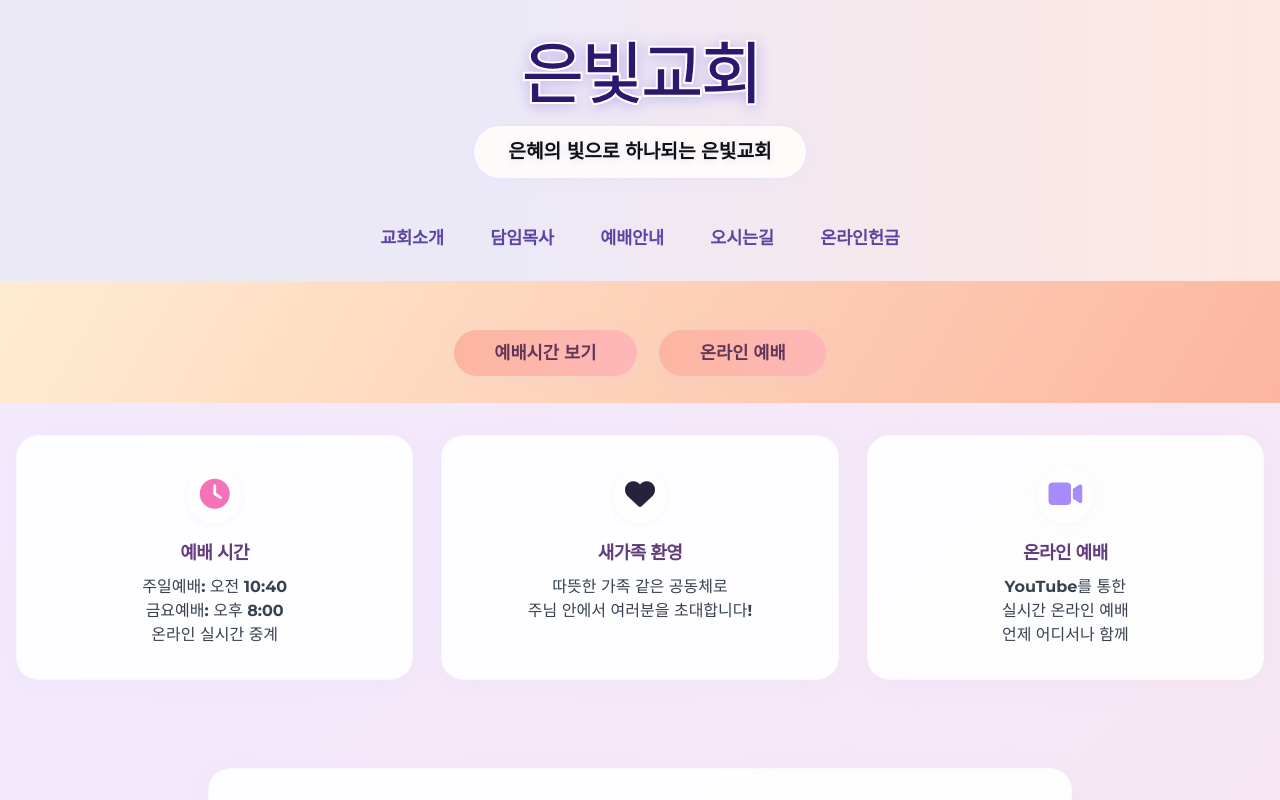
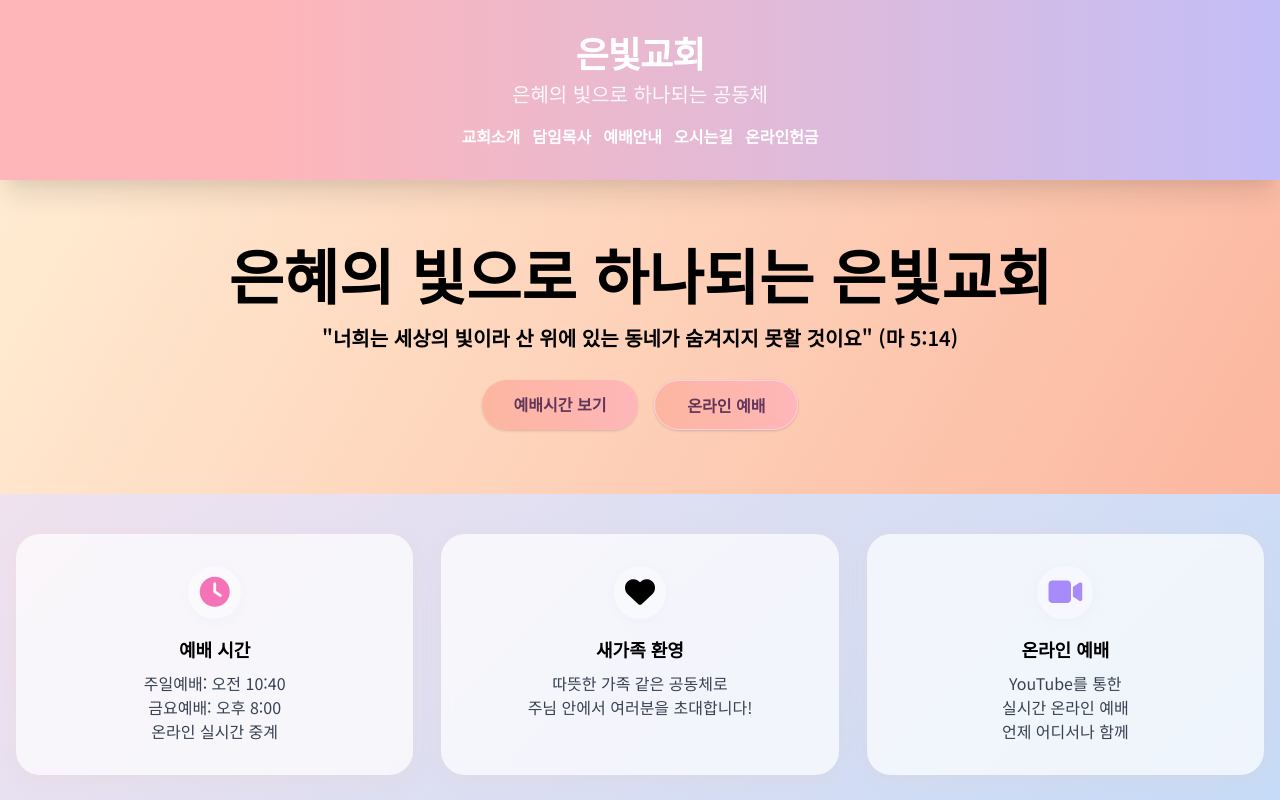
Before and after one commit to yangs777/eunbit-church-website, a website: page index.html in a window 1280 px wide. Shown: the top 800 px of the page. Drawn offline with nearby package versions, Linux system fonts and the light colour scheme; a web font is replaced by a local one.

Commit message:
롤백.html

```diff
--- a/index.html
+++ b/index.html
@@ -4,201 +4,110 @@
   <meta charset="UTF-8" />
   <meta name="viewport" content="width=device-width, initial-scale=1.0"/>
   <title>은빛교회 - 은혜의 빛</title>
-  <!-- Gmarket Sans (제목) -->
-  <link href="https://cdn.jsdelivr.net/gh/webfontworld/gmarket/GmarketSans.css" rel="stylesheet">
-  <!-- Montserrat (영문/숫자) -->
-  <link href="https://fonts.googleapis.com/css2?family=Montserrat:wght@700;900&display=swap" rel="stylesheet">
-  <!-- TailwindCSS & FontAwesome -->
+  <!-- TailwindCSS -->
   <link href="https://cdn.jsdelivr.net/npm/tailwindcss@2.2.19/dist/tailwind.min.css" rel="stylesheet">
+  <!-- Font Awesome -->
   <link rel="stylesheet" href="https://cdn.jsdelivr.net/npm/@fortawesome/fontawesome-free@6.4.0/css/all.min.css">
+  <!-- Noto Sans KR -->
+  <link href="https://fonts.googleapis.com/css2?family=Noto+Sans+KR:wght@400;600;800&display=swap" rel="stylesheet">
   <style>
-    body {
-      font-family: 'GmarketSans', 'Montserrat', sans-serif;
-      background: linear-gradient(135deg, #f1eaff 0%, #ffe2e2 100%);
-      color: #25223b;
+    html, body {
+      height: 100%;
+      font-family: 'Noto Sans KR', sans-serif;
+      background: linear-gradient(135deg, #fde4ec 0%, #c6dbf7 100%);
       min-height: 100vh;
-      margin: 0;
+    }
+    .frosted {
+      background: rgba(255,255,255,0.7);
+      box-shadow: 0 4px 32px rgba(120, 120, 180, 0.12), 0 1.5px 8px rgba(180,120,180,0.06);
+      border-radius: 1.5rem;
+      backdrop-filter: blur(6px);
     }
     .header-bg {
-      background: linear-gradient(90deg, #ece9f7 40%, #ffe7e2 100%);
-      box-shadow: 0 3px 18px 0 #c7bcf440;
-      padding-top: 32px;
-      padding-bottom: 24px;
+      background: linear-gradient(90deg, #ffb6b9 20%, #c3bef7 100%);
     }
-    .logo-main {
-      font-family: 'GmarketSans', 'Montserrat', sans-serif;
-      font-size: 4.2rem;
-      font-weight: 900;
-      color: #2c186f;
-      letter-spacing: -0.03em;
-      line-height: 1.08;
-      text-align: center;
-      background: none;
-      text-shadow:
-        0 1px 0 #fff,
-        0 3px 14px #b6a6e7cc,
-        2px 5px 0 #e6e7f5,
-        0 0px 14px #cebaff40;
-      -webkit-text-stroke: 2px #fff;
-      margin-bottom: 0.2em;
-      margin-top: 0.1em;
-      transition: font-size .3s;
-    }
-    @media (max-width: 700px) {
-      .logo-main { font-size: 2.1rem; }
-    }
-    .logo-slogan {
-      display: inline-block;
-      font-family: 'GmarketSans', 'Montserrat', sans-serif;
-      font-size: 1.2rem;
-      color: #111;
-      font-weight: 700;
-      background: #fffdfbe7;
-      border-radius: 2em;
-      padding: 0.6em 1.8em;
-      margin: 0 auto 18px auto;
-      text-shadow:
-        0 2px 6px #eee9fa,
-        1px 1px 0 #fff,
-        0 1px 10px #9b8dff1a;
-      box-shadow: 0 2px 18px 0 #eedbff2e;
-      border: 1.6px solid #eae3ff;
-    }
-    nav {
-      margin: 24px auto 2px auto;
-      text-align: center;
-    }
-    nav a {
-      display: inline-block;
-      margin: 0 10px;
-      font-family: 'Montserrat', 'GmarketSans', sans-serif;
-      font-weight: 700;
-      font-size: 1.09rem;
-      color: #5d43a2;
-      letter-spacing: -0.01em;
-      padding: 4px 11px;
-      border-radius: 8px;
-      transition: color .18s, background .18s;
-      text-decoration: none;
-    }
-    nav a:hover, nav a.active {
-      color: #fff;
-      background: linear-gradient(90deg, #ab89f8 0%, #ffd6e3 100%);
-      box-shadow: 0 3px 14px #d4c1fd55;
-    }
-    .hero-btns {
-      margin: 24px 0 18px 0;
-      text-align: center;
+    .hero-bg {
+      background: linear-gradient(120deg, #ffecd2 0%, #fcb69f 100%);
     }
     .btn-warm {
-      font-family: 'GmarketSans', 'Montserrat', sans-serif;
-      font-size: 1.1rem;
       background: linear-gradient(90deg, #fcb69f, #ffb6b9);
       color: #613659;
-      font-weight: 700;
-      border-radius: 2em;
-      padding: 0.7em 2.3em;
-      margin: 0 9px;
-      border: none;
-      box-shadow: 0 2px 18px #cfcfff28;
-      cursor: pointer;
-      transition: background .16s, color .15s, box-shadow .16s, transform .16s;
     }
     .btn-warm:hover {
-      background: linear-gradient(90deg, #ffb6b9, #fcb69f 90%);
-      color: #47274e;
-      transform: translateY(-2px) scale(1.045);
-      box-shadow: 0 8px 28px #ddb5f646;
+      background: linear-gradient(90deg, #ffb6b9, #fcb69f);
+      color: #5f294b;
+      box-shadow: 0 2px 12px #fcb69f40;
     }
-    .frosted {
-      background: rgba(255,255,255,0.9);
-      box-shadow: 0 4px 24px 0 #cebaff18;
-      border-radius: 1.4rem;
-      backdrop-filter: blur(4px);
-      border: 1.3px solid #eae3ff44;
+    .warm-shadow {
+      box-shadow: 0 4px 20px 0 rgba(240, 188, 159, 0.15);
     }
     .glass-icon {
-      background: rgba(255,255,255,0.4);
+      background: rgba(255,255,255,0.33);
       border-radius: 9999px;
       padding: 0.7em;
+      box-shadow: 0 2px 12px #c6dbf730;
       margin-bottom: 1em;
-      box-shadow: 0 2px 10px #bbaee91b;
       display: inline-block;
-    }
-    h2, h3, h4 {
-      font-family: 'GmarketSans', 'Montserrat', sans-serif;
-      font-weight: 800;
-      letter-spacing: -0.03em;
-      color: #603c7d;
-    }
-    blockquote {
-      font-family: 'Montserrat', 'GmarketSans', sans-serif;
-      font-size: 1.07rem;
-      color: #7c5a69;
-      background: #fff7fbab;
-      border-left: 4px solid #cebbff88;
-      padding: 1.2em 1.5em;
-      border-radius: 1.5em;
-      margin-bottom: 1em;
-      font-weight: 500;
     }
   </style>
 </head>
 <body>
   <!-- Header -->
-  <header class="header-bg">
-    <div class="container mx-auto flex flex-col items-center">
-      <h1 class="logo-main">은빛교회</h1>
-      <div class="logo-slogan">은혜의 빛으로 하나되는 은빛교회</div>
-      <nav>
-        <a href="#about">교회소개</a>
-        <a href="#pastor">담임목사</a>
-        <a href="#service">예배안내</a>
-        <a href="#location">오시는길</a>
-        <a href="#online">온라인헌금</a>
+  <header class="header-bg text-white py-8 shadow-xl sticky top-0 z-50">
+    <div class="container mx-auto px-4 flex flex-col items-center">
+      <h1 class="text-4xl font-extrabold tracking-tight mb-2">은빛교회</h1>
+      <p class="text-xl opacity-90 mb-4">은혜의 빛으로 하나되는 공동체</p>
+      <nav class="flex flex-wrap gap-3 justify-center text-base font-semibold">
+        <a href="#about" class="hover:text-yellow-200 transition">교회소개</a>
+        <a href="#pastor" class="hover:text-yellow-200 transition">담임목사</a>
+        <a href="#service" class="hover:text-yellow-200 transition">예배안내</a>
+        <a href="#location" class="hover:text-yellow-200 transition">오시는길</a>
+        <a href="#online" class="hover:text-yellow-200 transition">온라인헌금</a>
       </nav>
     </div>
   </header>
 
   <!-- Hero Section -->
-  <section style="background: linear-gradient(120deg, #ffecd2 0%, #fcb69f 100%); padding: 36px 0 18px 0;">
-    <div class="hero-btns">
-      <a href="#service" class="btn-warm">예배시간 보기</a>
-      <a href="https://www.youtube.com/@계양구은빛교회" target="_blank" class="btn-warm">온라인 예배</a>
+  <section class="hero-bg py-16 text-center flex flex-col justify-center items-center">
+    <h2 class="text-5xl sm:text-6xl font-extrabold mb-5 text-[#543353]">은혜의 빛으로<br class="sm:hidden"> 하나되는 은빛교회</h2>
+    <p class="text-xl text-[#7c5a69] mb-7 font-semibold">"너희는 세상의 빛이라 산 위에 있는 동네가 숨겨지지 못할 것이요" (마 5:14)</p>
+    <div class="flex gap-4 flex-wrap justify-center">
+      <a href="#service" class="btn-warm font-bold py-3 px-8 rounded-full shadow hover:scale-105 transition">예배시간 보기</a>
+      <a href="https://www.youtube.com/@계양구은빛교회" target="_blank" class="btn-warm border border-pink-200 font-bold py-3 px-8 rounded-full shadow hover:scale-105 transition">온라인 예배</a>
     </div>
   </section>
 
   <!-- Info Cards -->
-  <section class="py-8">
+  <section class="py-10">
     <div class="container mx-auto px-4 grid md:grid-cols-3 gap-7">
-      <div class="frosted p-8 text-center">
+      <div class="frosted p-8 text-center warm-shadow">
         <div class="glass-icon"><i class="fas fa-clock text-3xl text-pink-400"></i></div>
-        <h3 class="text-lg font-bold mb-2">예배 시간</h3>
+        <h3 class="text-lg font-bold mb-2 text-[#543353]">예배 시간</h3>
         <p class="text-gray-700">주일예배: 오전 10:40<br>금요예배: 오후 8:00<br>온라인 실시간 중계</p>
       </div>
-      <div class="frosted p-8 text-center">
+      <div class="frosted p-8 text-center warm-shadow">
         <div class="glass-icon"><i class="fas fa-heart text-3xl text-orange-400"></i></div>
-        <h3 class="text-lg font-bold mb-2">새가족 환영</h3>
+        <h3 class="text-lg font-bold mb-2 text-[#543353]">새가족 환영</h3>
         <p class="text-gray-700">따뜻한 가족 같은 공동체로<br>주님 안에서 여러분을 초대합니다!</p>
       </div>
-      <div class="frosted p-8 text-center">
+      <div class="frosted p-8 text-center warm-shadow">
         <div class="glass-icon"><i class="fas fa-video text-3xl text-purple-400"></i></div>
-        <h3 class="text-lg font-bold mb-2">온라인 예배</h3>
+        <h3 class="text-lg font-bold mb-2 text-[#543353]">온라인 예배</h3>
         <p class="text-gray-700">YouTube를 통한<br>실시간 온라인 예배<br>언제 어디서나 함께</p>
       </div>
     </div>
   </section>
 
   <!-- About -->
-  <section id="about" class="py-14">
+  <section id="about" class="py-16">
     <div class="container mx-auto px-4 max-w-4xl">
-      <div class="frosted p-10">
-        <h2 class="text-3xl font-extrabold mb-4">교회 소개</h2>
+      <div class="frosted p-10 shadow-xl">
+        <h2 class="text-3xl font-extrabold mb-4 text-[#613659]">교회 소개</h2>
         <div class="grid md:grid-cols-2 gap-7">
           <div>
-            <h4 class="font-semibold mb-1" style="color:#9a4a73;">교회 연혁</h4>
+            <h4 class="font-semibold mb-1 text-[#9a4a73]">교회 연혁</h4>
             <p class="text-gray-700 mb-4">1996년 10월 26일 개척한 대한예수교장로회(통합) 인천노회 소속 교회로, 28년의 역사를 가진 따뜻한 신앙 공동체입니다.</p>
-            <h4 class="font-semibold mb-1" style="color:#9a4a73;">교회 특징</h4>
+            <h4 class="font-semibold mb-1 text-[#9a4a73]">교회 특징</h4>
             <ul class="text-gray-700 space-y-2">
               <li>• 소규모 가족 같은 사랑의 공동체</li>
               <li>• 온라인 예배 시스템 완비</li>
@@ -207,9 +116,9 @@
             </ul>
           </div>
           <div>
-            <h4 class="font-semibold mb-1" style="color:#9a4a73;">비전과 사명</h4>
+            <h4 class="font-semibold mb-1 text-[#9a4a73]">비전과 사명</h4>
             <p class="text-gray-700 mb-4">하나님의 은혜의 빛으로 어둠을 밝히며, 복음의 진리 안에서 하나되어 지역과 열방을 섬기는 교회</p>
-            <h4 class="font-semibold mb-1" style="color:#9a4a73;">교회 위치</h4>
+            <h4 class="font-semibold mb-1 text-[#9a4a73]">교회 위치</h4>
             <p class="text-gray-700">인천광역시 계양구 용종동 214-1 지하 은빛교회</p>
           </div>
         </div>
@@ -218,18 +127,18 @@
   </section>
 
   <!-- Pastor -->
-  <section id="pastor" class="py-14">
+  <section id="pastor" class="py-16">
     <div class="container mx-auto px-4 max-w-4xl">
-      <div class="frosted p-10">
-        <h2 class="text-3xl font-extrabold mb-7 text-center">담임목사 인사말</h2>
+      <div class="frosted p-10 shadow-xl">
+        <h2 class="text-3xl font-extrabold mb-7 text-[#613659] text-center">담임목사 인사말</h2>
         <div class="flex flex-col md:flex-row gap-8 items-center">
           <img src="https://page1.genspark.site/v1/base64_upload/a98fca8747e428e70d53e95f29e6c499" alt="양승보 목사님" class="w-52 h-52 object-cover rounded-full border-4 border-white shadow-md">
           <div>
-            <blockquote class="mb-3">"사랑하는 성도 여러분과 이 홈페이지를 방문해주신 모든 분들께 하나님의 은혜와 평강이 함께하시기를 기도합니다.<br><br>
+            <blockquote class="italic text-lg text-[#7c5a69] mb-3">"사랑하는 성도 여러분과 이 홈페이지를 방문해주신 모든 분들께 하나님의 은혜와 평강이 함께하시기를 기도합니다.<br><br>
             은빛교회는 1996년 개척 이래 하나님의 은혜의 빛으로 어둠을 밝히며, 작지만 따뜻한 가정과 같은 공동체를 이루어가고 있습니다. 이 시대에 주님의 사랑을 실천하며, 복음의 진리 안에서 하나되어 서로 사랑하고 섬기는 교회가 되기를 소망합니다.<br><br>
             언제든지 편안하게 은빛교회로 오셔서 하나님의 사랑을 경험하시고, 우리와 함께 신앙의 여정을 걸어가시기를 진심으로 초대합니다."
             </blockquote>
-            <div class="text-right font-semibold" style="color:#613659;">은빛교회 담임목사 양승보</div>
+            <div class="text-right text-[#613659] font-semibold">은빛교회 담임목사 양승보</div>
           </div>
         </div>
       </div>
@@ -237,13 +146,13 @@
   </section>
 
   <!-- Service Times -->
-  <section id="service" class="py-14">
+  <section id="service" class="py-16">
     <div class="container mx-auto px-4 max-w-4xl">
-      <div class="frosted p-10">
-        <h2 class="text-3xl font-extrabold mb-7 text-center">예배 안내</h2>
+      <div class="frosted p-10 shadow-xl">
+        <h2 class="text-3xl font-extrabold mb-7 text-[#613659] text-center">예배 안내</h2>
         <div class="grid md:grid-cols-2 gap-7">
           <div>
-            <h3 class="font-bold mb-3 text-center text-xl" style="color:#9a4a73;">예배 시간</h3>
+            <h3 class="font-bold mb-3 text-[#9a4a73] text-center text-xl">예배 시간</h3>
             <div class="space-y-3">
               <div class="flex justify-between items-center border-b pb-2">
                 <span class="font-semibold text-gray-700">주일예배</span>
@@ -260,14 +169,14 @@
             </div>
           </div>
           <div>
-            <h3 class="font-bold mb-3 text-center text-xl" style="color:#9a4a73;">예배 참여 방법</h3>
+            <h3 class="font-bold mb-3 text-[#9a4a73] text-center text-xl">예배 참여 방법</h3>
             <div class="space-y-3">
               <div class="flex items-center space-x-3"><i class="fas fa-church text-pink-400"></i><span class="text-gray-700">교회 현장 예배 참석</span></div>
               <div class="flex items-center space-x-3"><i class="fab fa-youtube text-orange-400"></i><span class="text-gray-700">YouTube 온라인 실시간 예배</span></div>
               <div class="flex items-center space-x-3"><i class="fas fa-mobile-alt text-purple-400"></i><span class="text-gray-700">모바일 앱을 통한 참여</span></div>
             </div>
             <div class="mt-5 text-center">
-              <a href="https://www.youtube.com/@계양구은빛교회" target="_blank" class="btn-warm"><i class="fab fa-youtube"></i> <span>온라인 예배 참여</span></a>
+              <a href="https://www.youtube.com/@계양구은빛교회" target="_blank" class="btn-warm px-6 py-2 rounded-lg font-bold hover:scale-105 transition inline-flex items-center space-x-2"><i class="fab fa-youtube"></i><span>온라인 예배 참여</span></a>
             </div>
           </div>
         </div>
@@ -276,13 +185,13 @@
   </section>
 
   <!-- Location -->
-  <section id="location" class="py-14">
+  <section id="location" class="py-16">
     <div class="container mx-auto px-4 max-w-5xl">
-      <div class="frosted p-10">
-        <h2 class="text-3xl font-extrabold mb-7 text-center">오시는 길</h2>
+      <div class="frosted p-10 shadow-xl">
+        <h2 class="text-3xl font-extrabold mb-7 text-[#613659] text-center">오시는 길</h2>
         <div class="grid md:grid-cols-2 gap-7">
           <div>
-            <h3 class="font-bold mb-3" style="color:#9a4a73;">교회 정보</h3>
+            <h3 class="font-bold mb-3 text-[#9a4a73]">교회 정보</h3>
             <div class="space-y-3">
               <div class="flex items-start space-x-3">
                 <i class="fas fa-map-marker-alt text-pink-400 mt-1"></i>
@@ -309,7 +218,7 @@
             </div>
           </div>
           <div>
-            <h3 class="font-bold mb-3" style="color:#9a4a73;">대중교통 안내</h3>
+            <h3 class="font-bold mb-3 text-[#9a4a73]">대중교통 안내</h3>
             <div class="space-y-3">
               <div class="flex items-start space-x-3">
                 <i class="fas fa-subway text-pink-400 mt-1"></i>
@@ -348,16 +257,16 @@
   </section>
 
   <!-- Online Giving -->
-  <section id="online" class="py-14">
+  <section id="online" class="py-16">
     <div class="container mx-auto px-4 max-w-xl">
-      <div class="frosted p-10 text-center">
-        <h2 class="text-3xl font-extrabold mb-5">온라인 헌금</h2>
+      <div class="frosted p-10 shadow-xl text-center">
+        <h2 class="text-3xl font-extrabold mb-5 text-[#613659]">온라인 헌금</h2>
         <div class="text-center mb-5">
           <i class="fas fa-hand-holding-heart text-3xl text-pink-400 mb-2"></i>
-          <h3 class="text-lg font-bold mb-1">하나님께 드리는 감사의 헌금</h3>
+          <h3 class="text-lg font-bold mb-1 text-[#543353]">하나님께 드리는 감사의 헌금</h3>
           <p class="text-gray-700 mb-3">온라인으로도 편리하게 헌금하실 수 있습니다</p>
         </div>
-        <div class="bg-white bg-opacity-80 rounded-lg p-6 mb-3">
+        <div class="bg-white bg-opacity-70 rounded-lg p-6 mb-3">
           <div class="flex justify-between mb-2">
             <span class="font-semibold">은행명</span>
             <span class="text-lg font-bold">새마을금고</span>
@@ -377,12 +286,12 @@
   </section>
 
   <!-- Footer -->
-  <footer class="header-bg py-10 text-center text-gray-900">
-    <div class="container mx-auto grid md:grid-cols-3 gap-7">
+  <footer class="header-bg text-white py-10">
+    <div class="container mx-auto px-4 grid md:grid-cols-3 gap-7">
       <div>
         <h3 class="text-xl font-bold mb-2">은빛교회</h3>
         <p class="opacity-90 mb-3">은혜의 빛으로 하나되는 공동체</p>
-        <div class="flex space-x-4 justify-center">
+        <div class="flex space-x-4">
           <a href="https://www.facebook.com/Eunbit8004" target="_blank" class="hover:opacity-80 transition"><i class="fab fa-facebook-f text-2xl"></i></a>
           <a href="https://www.youtube.com/@계양구은빛교회" target="_blank" class="hover:opacity-80 transition"><i class="fab fa-youtube text-2xl"></i></a>
         </div>
```
